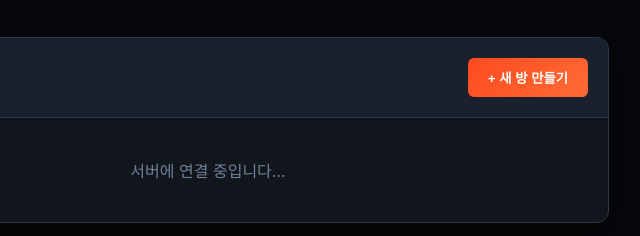
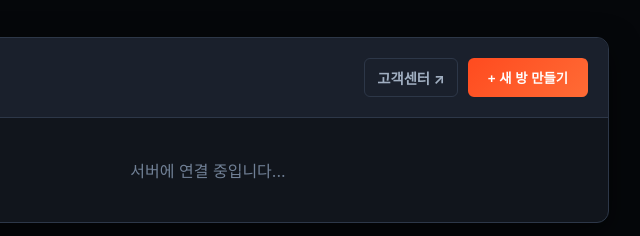
Before and after one commit to mrJ-ay/chaos-omok, a website: page public/index.html in a window 1280 px wide. Shown: the part 145-381 px from the top of the page, 432-1072 px from the left. Drawn offline with nearby package versions, Linux system fonts and the light colour scheme; no server answers.

Commit message:
Add HELPDESK customer support link

```diff
--- a/public/index.html
+++ b/public/index.html
@@ -37,7 +37,10 @@
 <div class="lobby-container">
   <div class="lobby-header">
     <div class="lobby-title">대기 중인 방 목록</div>
-    <button class="btn-create" onclick="openCreatePrompt()">+ 새 방 만들기</button>
+    <div style="display:flex; gap:10px; align-items:center;">
+      <a href="https://oneid-helpdesk.onrender.com/?service=CHAOS%20OMOK" target="_blank" rel="noopener" style="color:#a0aec0; text-decoration:none; font-size:0.9rem; font-weight:bold; padding:8px 12px; border:1px solid #2d3748; border-radius:6px;">고객센터 ↗</a>
+      <button class="btn-create" onclick="openCreatePrompt()">+ 새 방 만들기</button>
+    </div>
   </div>
   <div class="room-list" id="room-list"><div class="empty-msg">서버에 연결 중입니다...</div></div>
 </div>
```
